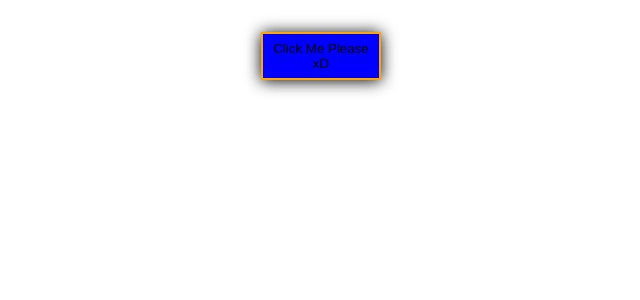
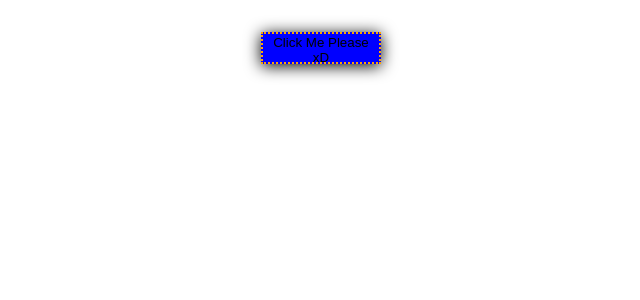
Before and after one commit to NoelBank/neo-visual-regression-testing, a React (Create React App) app: page / in a window 1280 px wide. Shown: the top 300 px of the page, without its empty margins (319-959 px from the left). Built offline with nearby package versions, Linux system fonts and the light colour scheme.

Commit message:
style: adjust button

```diff
--- a/src/components/Button/Button.css
+++ b/src/components/Button/Button.css
@@ -1,9 +1,9 @@
 .Button {
   background: blue;
-  border: 2px solid orange;
+  border: 2px dotted orange;
   margin-top: 2rem;
 
-  height: 48px;
+  height: 32px;
   width: 120px;
-  box-shadow: 0 1px 16px #000;
+  box-shadow: 0 2px 16px #000;
 }
```
